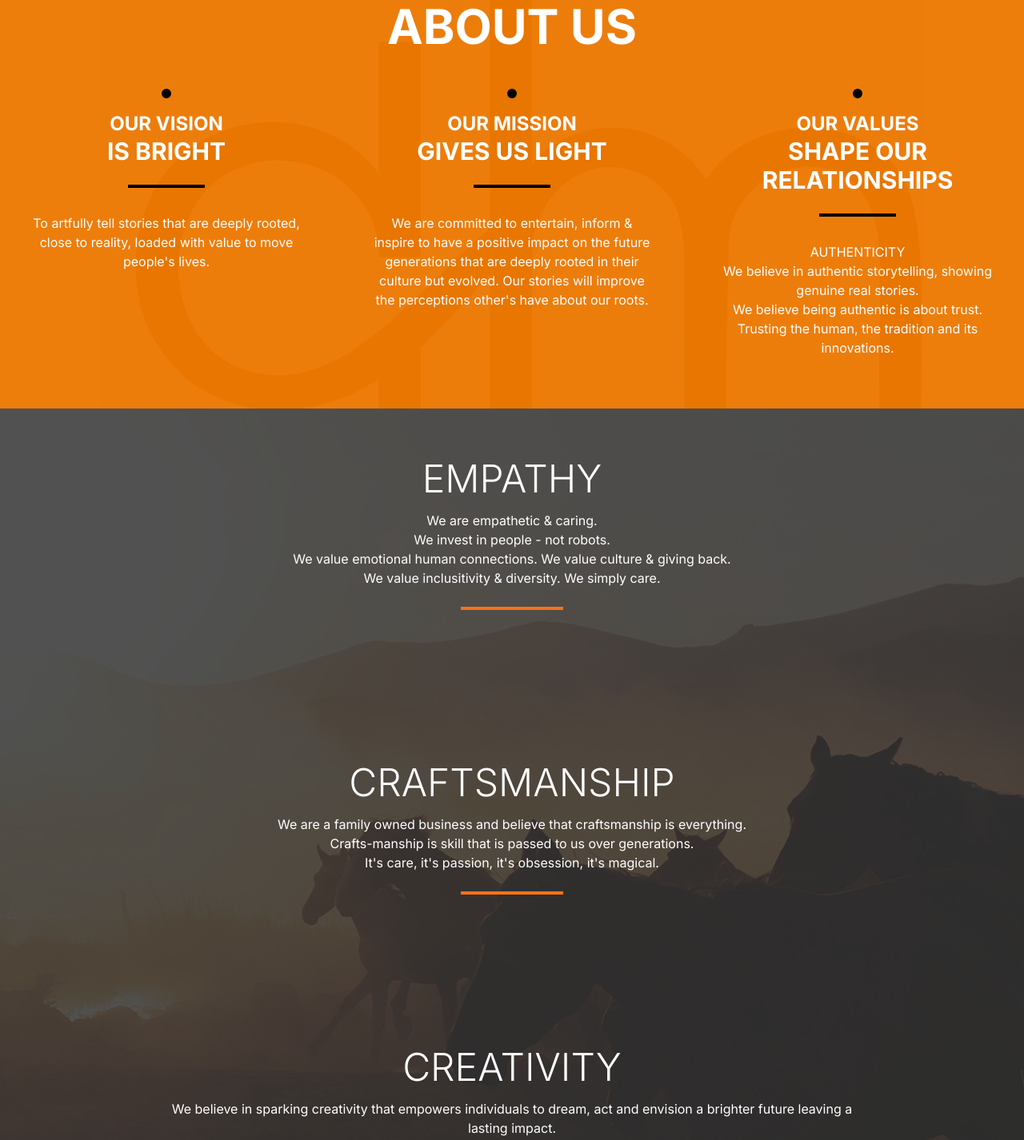
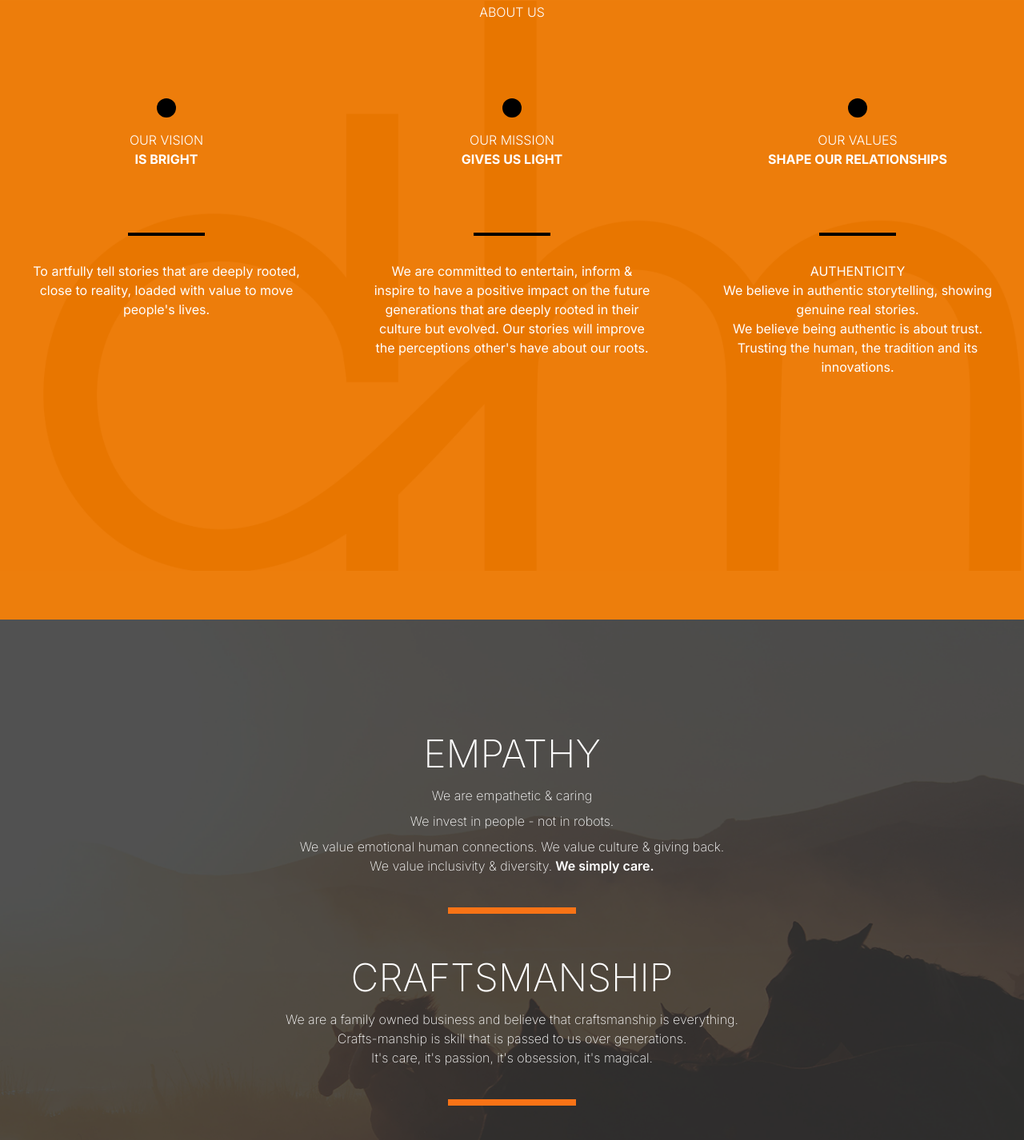
Before and after one commit to hassanmannaagithub/al-adham-int, a Next.js app: page /about in a window 1280 px wide. Shown: the part 180-1606 px from the top of the page at 80% size. Built offline with nearby package versions, Linux system fonts and the light colour scheme.

Commit message:
adjusting fonts

```diff
--- a/app/about/page.tsx
+++ b/app/about/page.tsx
@@ -13,10 +13,15 @@ interface ValueSectionProps {
 function ValueSection({ title, subtitle, description }: ValueSectionProps) {
   return (
     <div className="flex flex-col items-center px-4 md:px-8">
-      <div className="w-3 h-3 bg-black rounded-full mb-4"></div>
-      <h2 className="text-xl md:text-2xl font-bold text-center text-white">{title}</h2>
-      <h3 className="text-2xl md:text-3xl font-bold text-center text-white mb-6">{subtitle}</h3>
+      <div className="w-6 h-6 bg-black rounded-full mb-4"></div>
 
+      {/* Fixed height container for title and subtitle */}
+      <div className="h-32 flex flex-col justify-start items-center">
+        <h2 className="text-about-us-1 md:text-about-us-1 font-light text-center text-white">{title}</h2>
+        <h3 className="text-about-us-1 md:text-about-us-1 font-bold text-center text-white">{subtitle}</h3>
+      </div>
+
+      {/* Black line will now be aligned at the same position */}
       <div className="w-24 h-1 bg-black mb-8"></div>
 
       <p className="text-center text-white max-w-md whitespace-pre-line">
@@ -85,10 +90,10 @@ export default function AboutPage() {
         </div>
 
         <div className="relative z-10 container mx-auto">
-          <h1 className="text-4xl md:text-6xl font-bold text-center text-white mb-12">ABOUT US</h1>
+          <h1 className="text-3388 md:text-3388 font-light text-center text-white mb-24">ABOUT US</h1>
 
           {/* Three columns for values */}
-          <div className="grid grid-cols-1 md:grid-cols-3 gap-8 md:gap-4">
+          <div className="grid grid-cols-1 md:grid-cols-3 gap-8 md:gap-4 mb-60">
             {values.map((value, index) => (
               <ValueSection
                 key={index}
@@ -115,37 +120,40 @@ export default function AboutPage() {
           <div className="absolute inset-0" style={{ backgroundColor: '#303030', opacity: 0.84 }}></div>
         </div>
 
-        <div className="relative z-10">
+        <div className="relative z-10 py-36">
           {/* Empathy Section */}
-          <section className="py-16">
+          <section className="">
             <div className="container mx-auto">
-              <CoreValueSection
-                title="EMPATHY"
-                description={`We are empathetic & caring.\nWe invest in people - not robots.\nWe value emotional human connections. We value culture & giving back.\nWe value inclusitivity & diversity. We simply care.`}
-                underlineColor="orange-500"
-              />
+              <div className="text-center px-4 max-w-5xl mx-auto">
+                <h2 className="text-5xl md:text-65 font-extralight uppercase text-white mb-4">EMPATHY</h2>
+                <p className="text-144 font-extralight text-white mb-2 whitespace-pre-line">We are empathetic & caring</p>
+                <p className="text-144 font-extralight text-white mb-2 whitespace-pre-line">We invest in people - not in robots.</p>
+                <p className="text-144 font-extralight text-white mb-10 whitespace-pre-line">We value emotional human connections. We value culture & giving back.<br/>We value inclusivity & diversity.<span className='font-semibold'> We simply care.</span></p>
+              </div>
             </div>
           </section>
 
+          <div className="w-40 h-2 bg-orange-500 mx-auto mb-14"></div>
+
           {/* Craftsmanship Section */}
-          <section className="py-16">
+          <section>
             <div className="container mx-auto">
-              <CoreValueSection
-                title="CRAFTSMANSHIP"
-                description={`We are a family owned business and believe that craftsmanship is everything.\nCrafts-manship is skill that is passed to us over generations.\nIt's care, it's passion, it's obsession, it's magical.`}
-                underlineColor="orange-500"
-              />
+              <div className="text-center px-4 max-w-5xl mx-auto">
+                <h2 className="text-5xl md:text-65 font-extralight uppercase text-white mb-4">CRAFTSMANSHIP</h2>
+                <p className="text-144 font-extralight text-white mb-10 whitespace-pre-line">We are a family owned business and believe that craftsmanship is everything. <br/> Crafts-manship is skill that is passed to us over generations. <br/> It's care, it's passion, it's obsession, it's magical.</p>
+              </div>
             </div>
           </section>
 
+          <div className="w-40 h-2 bg-orange-500 mx-auto mb-14"></div>
+
           {/* Creativity Section */}
-          <section className="py-16">
+          <section>
             <div className="container mx-auto">
-              <CoreValueSection
-                title="CREATIVITY"
-                description={`We believe in sparking creativity that empowers individuals to dream, act and envision a brighter future leaving a lasting impact.\nCreativity is our driving force.`}
-                underlineColor="orange-500"
-              />
+              <div className="text-center px-4 max-w-5xl mx-auto mb-16">
+                <h2 className="text-5xl md:text-65 font-extralight uppercase text-white mb-4">CREATIVITY</h2>
+                <p className="text-144 font-extralight text-white mb-10 whitespace-pre-line">We believe in sparking creativity that empowers individuals to dream, act and envision <br/>a brighter future leaving a lasting impact.<br/>Creativity is our driving force.</p>
+              </div>
             </div>
           </section>
         </div>
```
